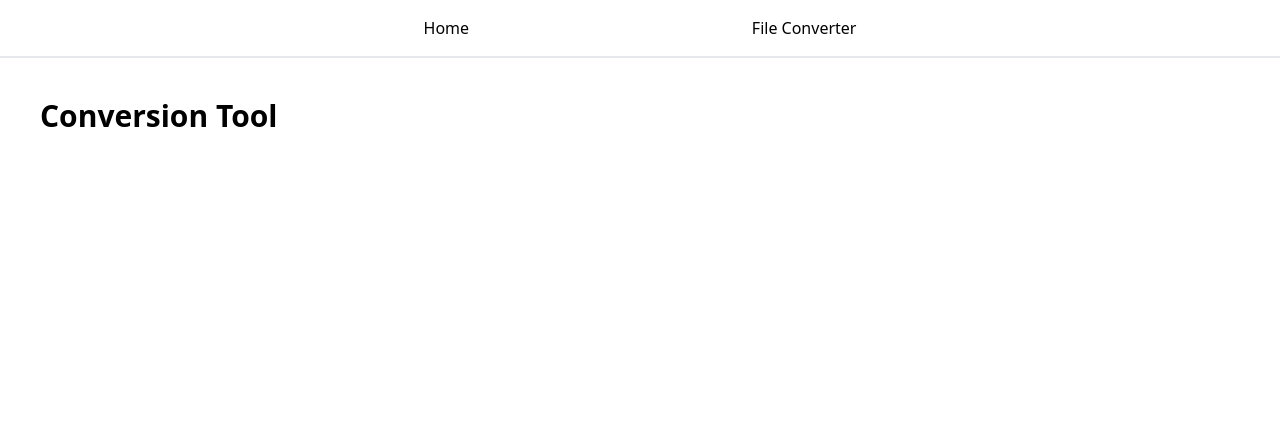
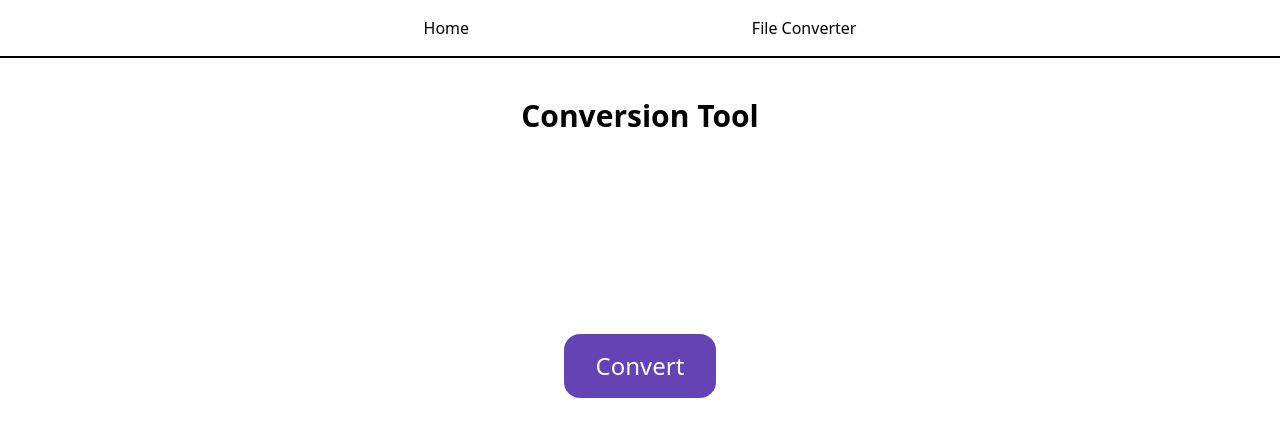
Before and after one commit to HackerManOSU/CS361-Main, a React (Vite) app in the folder fileconverter/: page /convert in a window 1280 px wide. Shown: the top 436 px of the page. Built offline with nearby package versions, Linux system fonts and the light colour scheme.

Commit message:
Convert page styling

```diff
--- a/fileconverter/src/App.tsx
+++ b/fileconverter/src/App.tsx
@@ -1,7 +1,7 @@
 // src/App.tsx
 import React from 'react';
 import { BrowserRouter as Router, Routes, Route } from 'react-router-dom';
-import Header from './components/Header';
+import Header from './components/Header/Header.tsx';
 import HomePage from './components/HomePage';
 import FileConverterPage from './components/FileConverterPage.tsx';
 import ConversionPage from './components/Converter/ConversionPage';
@@ -16,7 +16,6 @@ const App: React.FC = () => {
           <Route path="/" element={<HomePage />} />
           <Route path="/converter" element={<FileConverterPage />} />
           <Route path="/convert" element={<ConversionPage />} /> // New route for the conversion details
-
         </Routes>
       </div>
     </Router>
--- a/fileconverter/src/components/Converter/ConversionPage.tsx
+++ b/fileconverter/src/components/Converter/ConversionPage.tsx
@@ -4,6 +4,19 @@ import { useLocation } from 'react-router-dom';
 interface LocationState {
   file: File;
 }
+
+function formatBytes(bytes: number, decimals = 2) {
+  if (bytes === 0) return '0 Bytes';
+
+  const k = 1024;
+  const dm = decimals < 0 ? 0 : decimals;
+  const sizes = ['Bytes', 'KB', 'MB', 'GB', 'TB', 'PB', 'EB', 'ZB', 'YB'];
+
+  const i = Math.floor(Math.log(bytes) / Math.log(k));
+
+  return parseFloat((bytes / Math.pow(k, i)).toFixed(dm)) + ' ' + sizes[i];
+}
+
 
 const ConversionPage: React.FC = () => {
   const location = useLocation();
@@ -18,23 +31,26 @@ const ConversionPage: React.FC = () => {
 
   return (
     <div className="p-10">
-      <h1 className="text-3xl font-bold mb-4">Conversion Tool</h1>
+      <h1 className="text-3xl font-bold mb-4 text-center">Conversion Tool</h1>
       {file && (
-        <div>
-          <p>File Name: {file.name}</p>
-          <p>File Size: {file.size} bytes</p>
-          <p>File Type: {file.type || 'Unknown'}</p>
-          <select className="mt-3 mb-3 p-2 border-2 border-purple-300">
+        <div className='flex flex-col md:flex-row w-full border-2 border-secondary rounded-xl text-black px-4 items-center justify-evenly text-center'>
+          <p className='pt-10 pb-10 md:pt-0 md:pb-0'>File Name: {file.name}</p>
+          <select className="mt-3 mb-3 p-2 border-2 border-secondary rounded-xl text-black">
+            <option selected disabled>Convert to</option>
             <option value="pdf">PDF</option>
             <option value="docx">DOCX</option>
             <option value="jpg">JPG</option>
             <option value="png">PNG</option>
           </select>
-          <button className="bg-purple-700 text-white font-bold py-2 px-4 rounded hover:bg-blue-700 transition duration-300">
-            Convert
+          <p className='pt-10 pb-10 md:pt-0 md:pb-0'>File Size: {formatBytes(file.size)}</p>
+          </div>
+      )}
+
+      <div className='flex justify-center items-center my-[25vh]'>
+        <button className="bg-secondary text-white text-2xl py-4 px-8 rounded-2xl hover:bg-tertiary transition duration-300">
+              Convert
           </button>
-        </div>
-      )}
+      </div>
     </div>
   );
 };
--- a/fileconverter/src/components/Converter/ConvertField.tsx
+++ b/fileconverter/src/components/Converter/ConvertField.tsx
@@ -19,7 +19,7 @@ const ConvertField: React.FC = () => {
 
   return (
     <div className="p-10 h-[80%]">
-      <div {...getRootProps()} className="border-solid border-2 border-purple-400 p-10 rounded-3xl text-center hover:cursor-pointer h-[80%] flex items-center justify-center">
+      <div {...getRootProps()} className="border-solid border-2 border-secondary p-10 rounded-3xl text-center hover:cursor-pointer h-[80%] flex items-center justify-center">
         <input {...getInputProps()} />
         <div>
           <h2 className="p-4 text-xl">Drag 'n' Drop to Upload File</h2>
--- a/fileconverter/tailwind.config.js
+++ b/fileconverter/tailwind.config.js
@@ -3,7 +3,17 @@ export default {
   content: [
     "./index.html",
     "./src/**/*.{js,jsx,ts,tsx}",
-  ],  theme: {
+  ],
+  theme: {
+    colors: {
+      'primary': '#430f58',
+      'secondary': '#6643b5',
+      'tertiary': '#8594e4',
+      'quaternary': '#d5def5',
+      'black': '#000',
+      'white': '#fff',
+
+    },
     extend: {},
   },
   plugins: [],
```
Also changed, not shown: fileconverter/src/components/Header/Header.tsx (renamed from fileconverter/src/components/Header.tsx).
